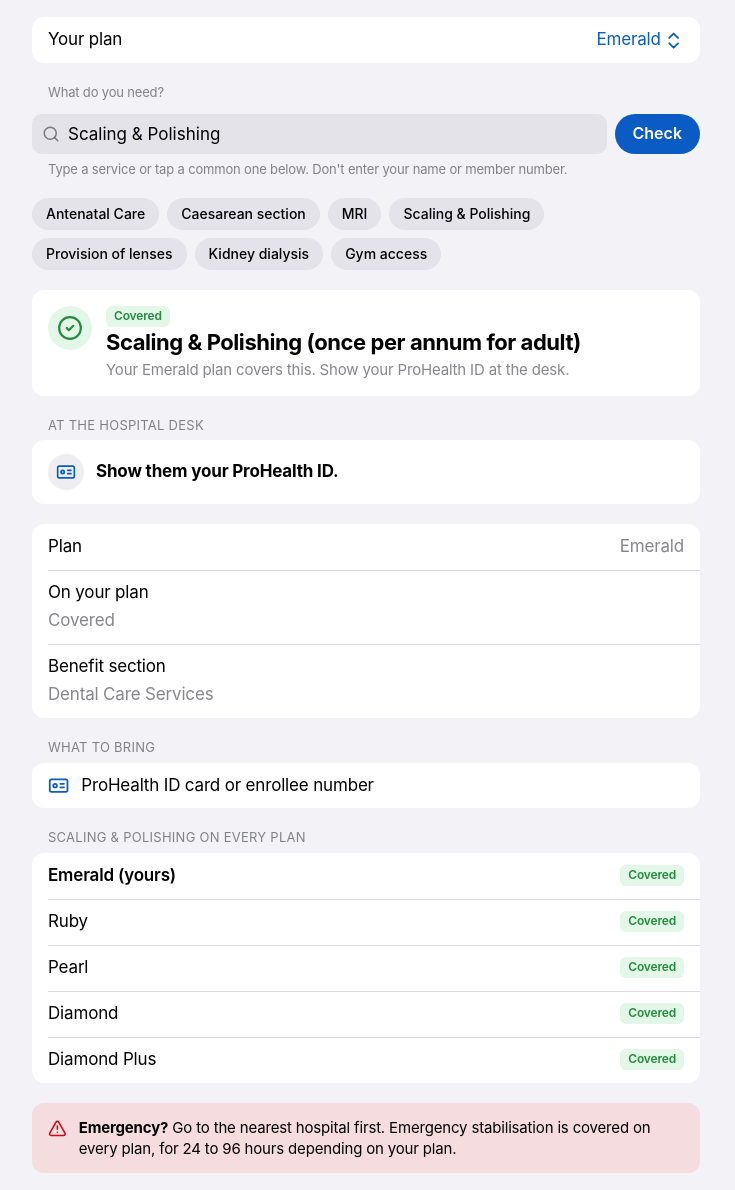
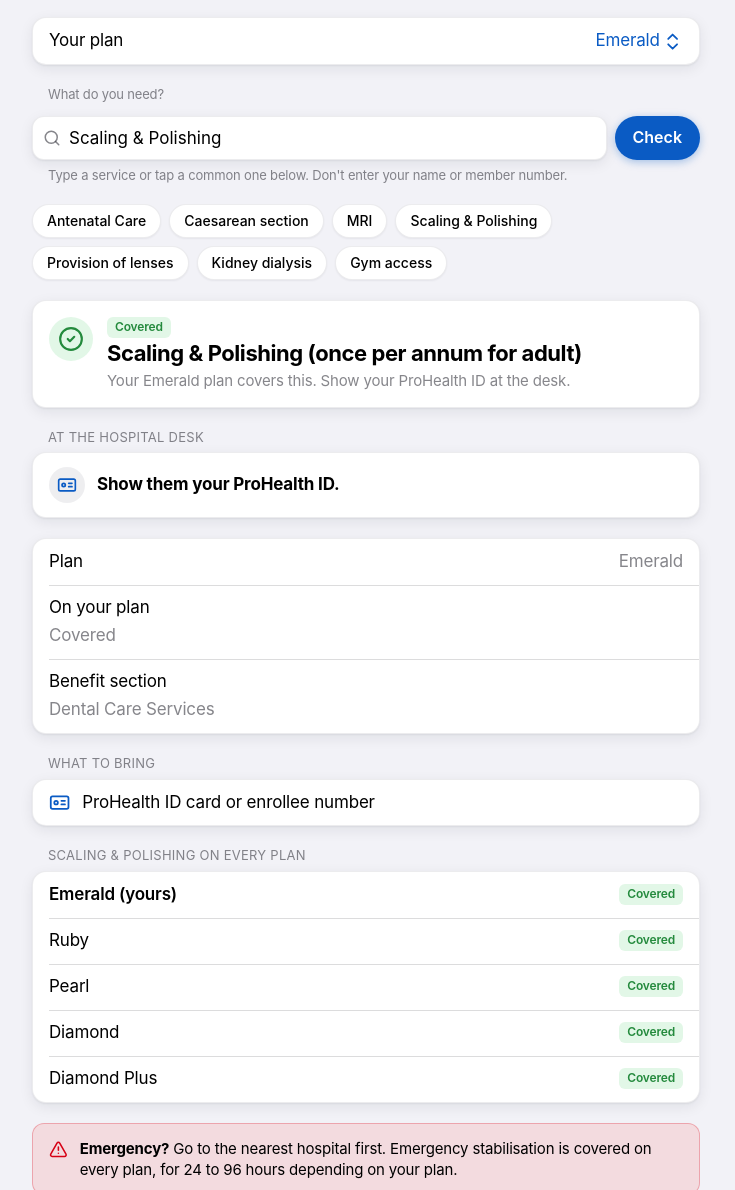
Before and after one commit to justynblaze7-jpg/Prohealth-coverage-api, a website: page index.html in a window 1280 px wide. Shown: the part 193-1383 px from the top of the page, without its empty margins (274-1009 px from the left). Drawn offline with Linux system fonts and the light colour scheme.

Commit message:
Raise cards, search field and chips off the background
Co-Authored-By: Claude Opus 5.5 <noreply@anthropic.com>
Claude-Session: https://claude.ai/code/session_01BzeDcoag3RvZyJGYN2EYvZ

```diff
--- a/index.html
+++ b/index.html
@@ -24,6 +24,7 @@
   --red:#d70015; --red-bg:rgba(255,59,48,.12);
   --gray:#6c6c70; --gray-bg:rgba(142,142,147,.16);
   --bar:rgba(249,249,249,.78);
+  --raise:0 1px 2px rgba(16,24,40,.06),0 4px 14px rgba(16,24,40,.08); --edge:rgba(16,24,40,.08); --field:#fff;
   --font:-apple-system,BlinkMacSystemFont,"SF Pro Text","SF Pro Display","Inter","Segoe UI",Roboto,sans-serif;
 }
 @media (prefers-color-scheme: dark){:root:not([data-theme="light"]){
@@ -34,7 +35,7 @@
   --orange:#ff9f0a; --orange-bg:rgba(255,159,10,.18);
   --red:#ff453a; --red-bg:rgba(255,69,58,.18);
   --gray:#98989d; --gray-bg:rgba(142,142,147,.22);
-  --bar:rgba(22,22,24,.78); color-scheme:dark}}
+  --bar:rgba(22,22,24,.78); --raise:0 1px 2px rgba(0,0,0,.5),0 6px 18px rgba(0,0,0,.45); --edge:rgba(255,255,255,.1); --field:#1c1c1e; color-scheme:dark}}
 :root[data-theme="dark"]{
   --tint:#5aa7ff; --tint-press:#7cb9ff; --on-tint:#001a3d;
   --bg:#000; --card:#1c1c1e; --fill:rgba(118,118,128,.24); --fill-2:rgba(118,118,128,.18);
@@ -43,7 +44,7 @@
   --orange:#ff9f0a; --orange-bg:rgba(255,159,10,.18);
   --red:#ff453a; --red-bg:rgba(255,69,58,.18);
   --gray:#98989d; --gray-bg:rgba(142,142,147,.22);
-  --bar:rgba(22,22,24,.78); color-scheme:dark}
+  --bar:rgba(22,22,24,.78); --raise:0 1px 2px rgba(0,0,0,.5),0 6px 18px rgba(0,0,0,.45); --edge:rgba(255,255,255,.1); --field:#1c1c1e; color-scheme:dark}
 
 *{box-sizing:border-box}
 html,body{min-height:100%}
@@ -82,7 +83,7 @@ body::before{content:"";position:fixed;inset:0 0 auto;height:env(safe-area-inset
 .group{display:flex;flex-direction:column;gap:6px}
 .ghead{font-size:.8125rem;color:var(--label-2);text-transform:uppercase;letter-spacing:.02em;padding:0 16px}
 .gfoot{font-size:.8125rem;color:var(--label-2);padding:0 16px}
-.card{background:var(--card);border-radius:12px;overflow:hidden;min-width:0}
+.card{background:var(--card);border-radius:14px;overflow:hidden;min-width:0;border:1px solid var(--edge);box-shadow:var(--raise)}
 .row{display:flex;align-items:center;gap:12px;min-height:44px;padding:11px 16px;position:relative}
 .row+.row::before{content:"";position:absolute;top:0;left:16px;right:0;border-top:.5px solid var(--sep)}
 .row .key{flex:none;color:var(--label)}
@@ -99,7 +100,7 @@ body::before{content:"";position:fixed;inset:0 0 auto;height:env(safe-area-inset
 
 /* Search field */
 .searchrow{display:flex;gap:8px;align-items:center}
-.search{flex:1;display:flex;align-items:center;gap:6px;background:var(--fill);border-radius:10px;height:40px;padding:0 10px;min-width:0}
+.search{flex:1;display:flex;align-items:center;gap:6px;background:var(--field);border:1px solid var(--edge);box-shadow:var(--raise);border-radius:12px;height:44px;padding:0 10px;min-width:0}
 .search .ic{color:var(--label-2);width:18px;height:18px}
 .search input{flex:1;min-width:0;border:0;background:transparent;color:var(--label);font:inherit;font-size:17px;outline:none;height:100%}
 .search input::placeholder{color:var(--label-2)}
@@ -109,9 +110,9 @@ label.fieldlabel{display:block;font-size:.8125rem;color:var(--label-2);margin:0
 
 /* Buttons */
 button{font:inherit;cursor:pointer;color:inherit}
-.btn{display:inline-flex;align-items:center;justify-content:center;gap:6px;height:40px;padding:0 18px;border-radius:999px;border:0;font-size:1rem;font-weight:600;transition:background .15s,opacity .15s}
+.btn{display:inline-flex;align-items:center;justify-content:center;gap:6px;height:44px;padding:0 18px;border-radius:999px;border:0;font-size:1rem;font-weight:600;transition:background .15s,opacity .15s}
 .btn .ic{width:18px;height:18px}
-.btn.fill{background:var(--tint);color:var(--on-tint)}
+.btn.fill{background:var(--tint);color:var(--on-tint);box-shadow:0 2px 8px color-mix(in srgb,var(--tint) 35%,transparent)}
 .btn.fill:active{background:var(--tint-press)}
 .btn.gray{background:var(--fill);color:var(--tint)}
 .btn.plain{background:transparent;color:var(--tint);padding:0 8px}
@@ -120,7 +121,7 @@ button:focus-visible,a:focus-visible,select:focus-visible,input:focus-visible,su
 
 /* Chips */
 .chips{display:flex;flex-wrap:wrap;gap:8px}
-.chip{height:32px;padding:0 14px;border-radius:999px;border:0;background:var(--fill);color:var(--label);font-size:.875rem;font-weight:500}
+.chip{height:34px;padding:0 14px;border-radius:999px;border:1px solid var(--edge);background:var(--card);box-shadow:0 1px 2px rgba(16,24,40,.06);color:var(--label);font-size:.875rem;font-weight:500}
 .chip:active{background:var(--fill-2)}
 
 /* Suggestions */
@@ -156,12 +157,12 @@ button:focus-visible,a:focus-visible,select:focus-visible,input:focus-visible,su
 .fb button:disabled{cursor:default}
 
 /* Emergency */
-.alertbox{display:flex;gap:12px;align-items:flex-start;background:var(--red-bg);color:var(--label);border-radius:12px;padding:14px 16px;font-size:.9375rem}
+.alertbox{display:flex;gap:12px;align-items:flex-start;background:var(--red-bg);border:1px solid color-mix(in srgb,var(--red) 25%,transparent);color:var(--label);border-radius:12px;padding:14px 16px;font-size:.9375rem}
 .alertbox .ic{color:var(--red);margin-top:2px}
 
 /* Staff view */
 .stats{display:grid;grid-template-columns:repeat(auto-fit,minmax(150px,1fr));gap:12px}
-.stat{background:var(--card);border-radius:12px;padding:14px 16px;display:flex;flex-direction:column;gap:2px}
+.stat{background:var(--card);border:1px solid var(--edge);box-shadow:var(--raise);border-radius:14px;padding:14px 16px;display:flex;flex-direction:column;gap:2px}
 .stat b{font-size:1.75rem;line-height:1.2;font-weight:700;font-variant-numeric:tabular-nums;letter-spacing:-.02em}
 .stat span{font-size:.8125rem;color:var(--label-2)}
 .bars{display:flex;flex-direction:column;gap:12px;padding:14px 16px}
```
